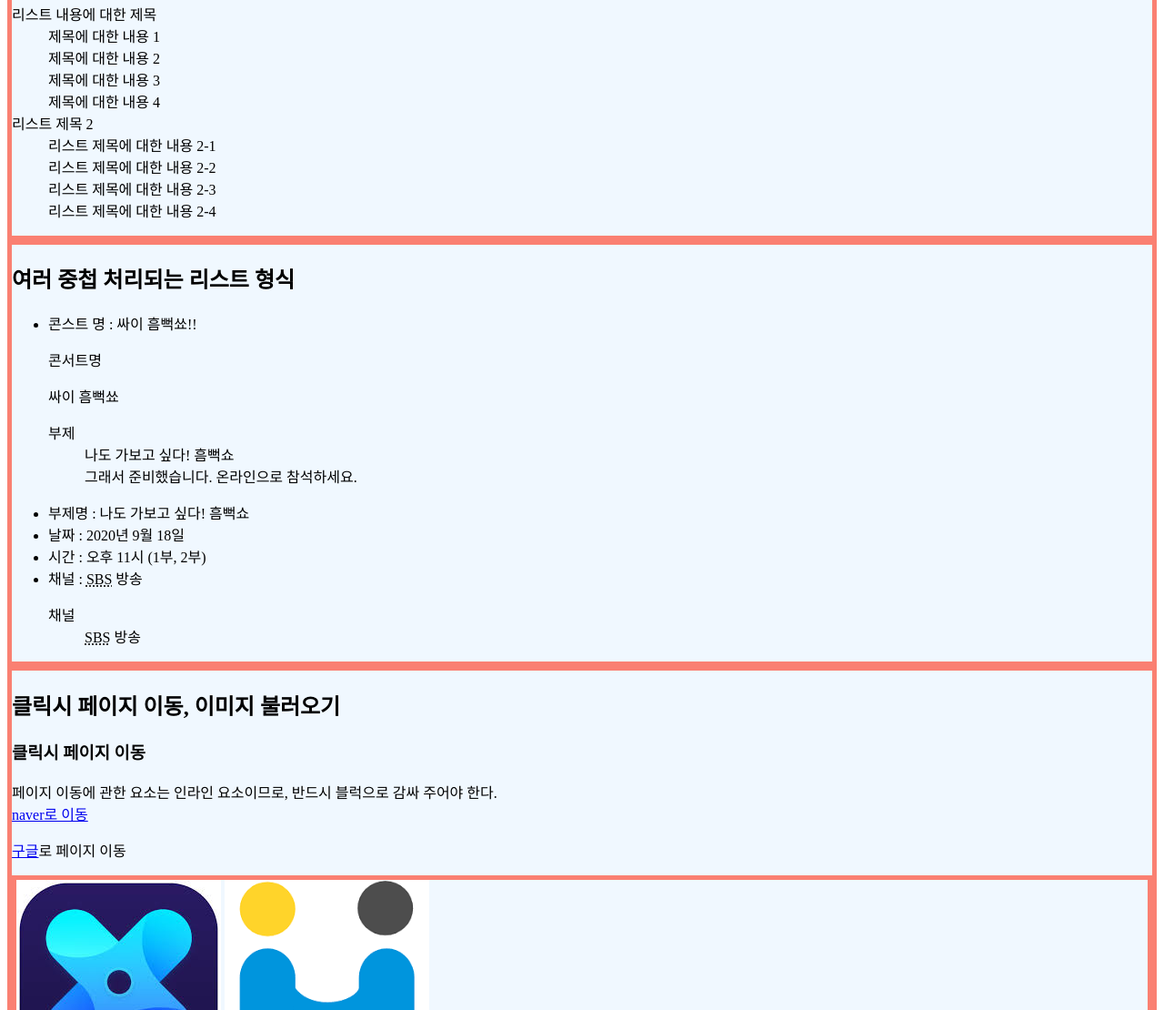
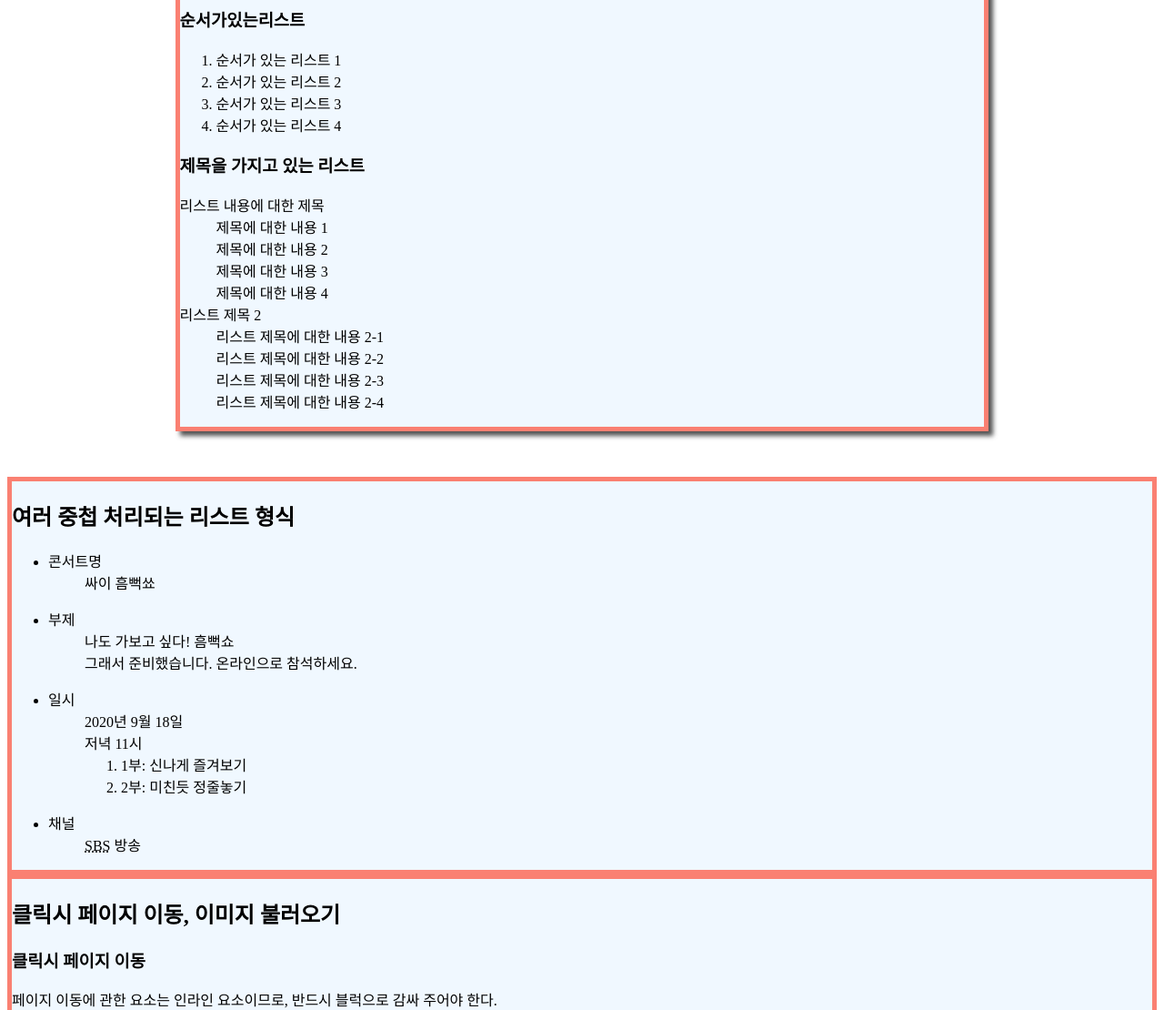
Before and after one commit to jeon0210/webpublisher_aa, a plain HTML site: page c_code/a_basic/html/a_base_code.html in a window 1280 px wide. Shown: the part 1690-2800 px from the top of the page at 91% size. Drawn offline with Linux system fonts and the light colour scheme.

Commit message:
2020_09_16_code

```diff
--- a/c_code/a_basic/html/a_base_code.html
+++ b/c_code/a_basic/html/a_base_code.html
@@ -7,7 +7,7 @@
   <title>웹기초 -기본 코드 내용</title>
 
   <!-- link:favicon -->
-  <link rel="shortcut icon" href="../icon_01.jpg" type="image/png">
+  <link rel="shortcut icon" href="../img/icon_01.jpg" type="image/png">
 
   <!-- link:touch -->
   <link rel="apple-touch-icon" href="../img/icon_01.png">
@@ -62,9 +62,9 @@
   </pre>
 </div>
 
-<div class="shadow_box margin_top">
+<div class="shadow_box">
 <q>q요소는 인용문의 형태를 의미, 한줄의 내용을 작성하는 경우에 주로 사용</q> <br />
-</div>
+
 
 <blockquote cite="인용내용의 원본첨부">
 
@@ -85,7 +85,9 @@
   <p>사업자번호</p>
   <p>연락처...</p>
 </address>
+</div>
 
+<div class="shadow_box margin_top">
 <!-- 내용2 : 크기를 가질 수 없는 inline 요소들에 대한 내용-->
 <p>
   내용을 작성할때에는, 때로 강조를 하고자 할 때도 있다. <br />
@@ -110,7 +112,10 @@
   <abbr title="버스카드충전">버카충</abbr>,
   <abbr title="hiper text markup language">html</abbr>
 
+
 </p>
+
+</div>
 
  <!--
    제목: h1~h6
@@ -126,7 +131,7 @@
 
 -->
 
-<div>
+<div class="shadow_box">
   <h2>목록의 형태 파악</h2>
    <!-- 목록 (나열) 3가지
   순서가 없는 형태 (리스트) - unorder list -> ul (자식으로: li만 첨부)
@@ -169,25 +174,40 @@
 <div>
    <h2>여러 중첩 처리되는 리스트 형식</h2>
    <ul>
-     <li>콘스트 명 : 싸이 흠뻑쑈!!
+     <li>
        <dl>
          <dt>콘서트명</dt>
-         <dl>싸이 흠뻑쑈</dl>
+         <dd>싸이 흠뻑쑈</dd>
        </dl>
      </li>
-     <dl>
-       <dt>부제</dt>
-       <dd>나도 가보고 싶다! 흠뻑쇼</dd>
-       <dd>그래서 준비했습니다. 온라인으로 참석하세요.</dd>
+     <li>
+        <dl>
+         <dt>부제</dt>
+         <dd>나도 가보고 싶다! 흠뻑쇼</dd>
+         <dd>그래서 준비했습니다. 온라인으로 참석하세요.</dd>
      </dl>
-    <li>부제명 : 나도 가보고 싶다! 흠뻑쇼</li>
-    <li>날짜 : 2020년 9월 18일</li>
-    <li>시간 : 오후 11시 (1부, 2부)</li>
-    <li>채널 : <abbr title="seoul broadcast system">SBS</abbr> 방송</li>
+    </li>
+
+    <li>
+       <dl>
+         <dt>일시</dt>
+         <dd>2020년 9월 18일</dd>
+         <dd>저녁 11시</dd>
+         <dd>
+           <ol>
+             <li>1부: 신나게 즐겨보기</li>
+             <li>2부: 미친듯 정줄놓기</li>
+           </ol>
+           </dd>
+           </dl>
+          </li>
+
+   <li>
     <dl>
       <dt>채널</dt>
       <dd><abbr title="seoul broadcast system">SBS</abbr> 방송</dd>
     </dl>
+    </li>
    </ul>
 </div>
 
```
